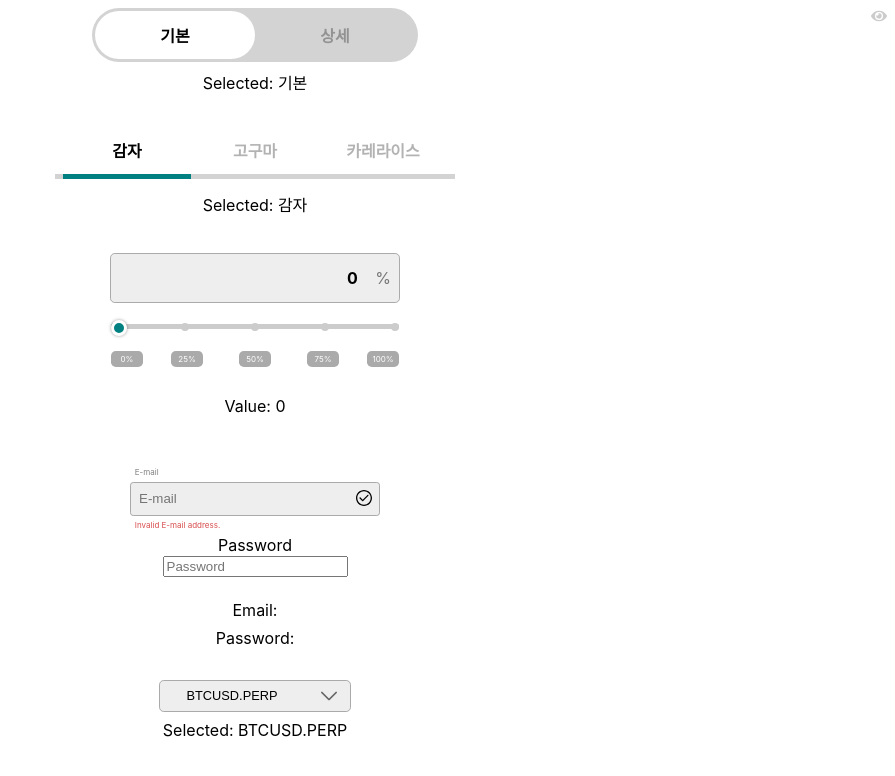
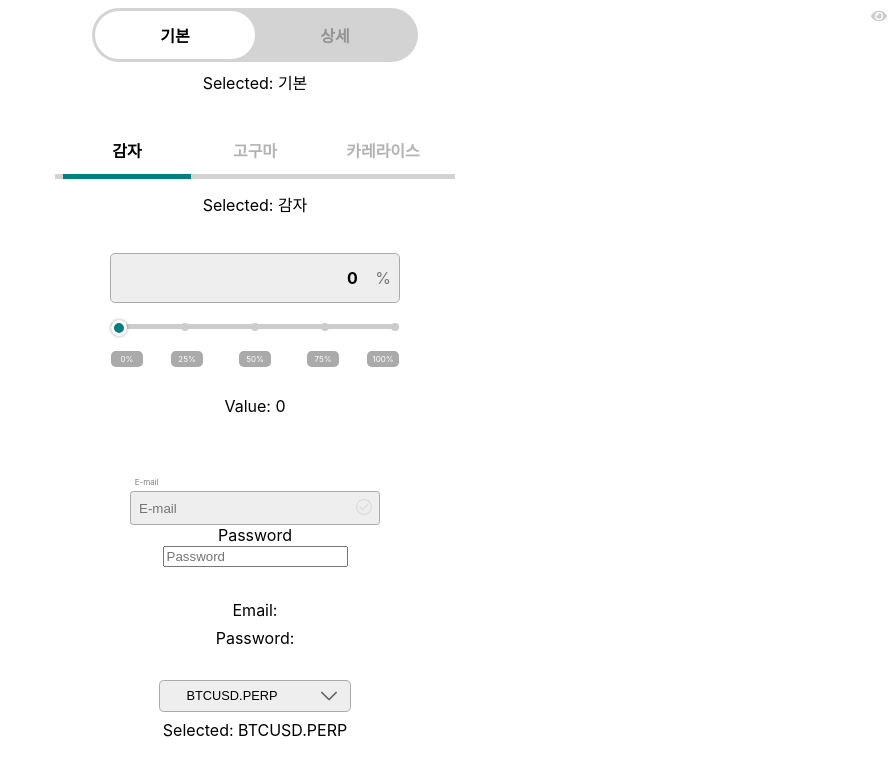
Before and after one commit to chichoon/wanted_pre_onboarding, a React (Create React App) app: page / in a window 1280 px wide. Shown: the top 776 px of the page, without its empty margins (385-1280 px from the left). Built offline with nearby package versions, Linux system fonts and the light colour scheme.

Commit message:
Design: Input 클래스명 classnames와 모듈로 재설정

```diff
--- a/src/components/Input/Input.js
+++ b/src/components/Input/Input.js
@@ -1,61 +1,59 @@
-import React, { useEffect, useState } from 'react';
+import React, { useEffect, useState } from 'react'
 
-import cx from 'classnames';
+import cx from 'classnames'
 
-import PasswordInput from './PasswordInput';
-import styles from './Input.module.scss';
-import { CheckIcon } from '../../assets/svgs';
+import PasswordInput from './PasswordInput'
+import styles from './Input.module.scss'
+import { CheckIcon } from '../../assets/svgs'
 
-const Input = ({ setFuncEmail, setFuncPassword }) => {
-  const [inputEmail, setInputEmail] = useState('');
-  const [inputPassword, setInputPassword] = useState('');
-  const [ifEmailValid, setIfEmailValid] = useState(false);
-  const [isHidden, setIsHidden] = useState(true);
+function Input({ setFuncEmail, setFuncPassword }) {
+  const [inputEmail, setInputEmail] = useState('')
+  const [inputPassword, setInputPassword] = useState('')
+  const [isEmailValid, setisEmailValid] = useState(false)
+  const [isHidden, setIsHidden] = useState(true)
 
-  const handleEmailChange = e => {
-    const regex = /[a-zA-Z0-9._]+@[a-zA-Z0-9-]+\.[a-zA-Z0-9-.]+$/;
-    setInputEmail(e.target.value);
-    if (e.target.value.match(regex)) setIfEmailValid(true);
-    else setIfEmailValid(false);
-  };
+  const handleEmailChange = (e) => {
+    const regex = /[a-zA-Z0-9._]+@[a-zA-Z0-9-]+\.[a-zA-Z0-9-.]+$/
+    setInputEmail(e.target.value)
+    if (e.target.value.match(regex)) {
+      setisEmailValid(true)
+      setIsHidden(true)
+    } else setisEmailValid(false)
+  }
 
-  const handleEmailBlur = e => {
-    e.preventDefault();
-    setIsHidden(!ifEmailValid && inputEmail.length > 0 ? true : false);
-  };
+  const handleEmailBlur = () => {
+    if (!isEmailValid && inputEmail.length > 0) setIsHidden(false)
+    else setIsHidden(true)
+  }
 
   useEffect(() => {
-    setFuncEmail(inputEmail);
-    setFuncPassword(inputPassword);
-  }, [inputEmail, inputPassword]);
+    setFuncEmail(inputEmail)
+    setFuncPassword(inputPassword)
+  }, [inputEmail, inputPassword, setFuncEmail, setFuncPassword])
 
   return (
     <div className={styles.inputDiv}>
       <div className={styles.inputContainer}>
-        <label htmlFor="email">E-mail</label>
+        <label htmlFor='email'>E-mail</label>
         <div>
           <input
-            type="email"
-            name="email"
-            placeholder="E-mail"
+            type='email'
+            name='email'
+            placeholder='E-mail'
             value={inputEmail}
             onChange={handleEmailChange}
             onBlur={handleEmailBlur}
           />
-          <label className={cx({ isHidden: isHidden })}>
+          <label htmlFor='email' className={cx(styles.labelInvalid, { [styles.isHidden]: isHidden })}>
             Invalid E-mail address.
           </label>
-          <CheckIcon />
+          <CheckIcon className={cx({ [styles.isEmailValid]: isEmailValid })} />
         </div>
       </div>
 
-      <PasswordInput
-        className="input-div passwd"
-        inputPassword={inputPassword}
-        setInputPassword={setInputPassword}
-      />
+      <PasswordInput className='input-div passwd' inputPassword={inputPassword} setInputPassword={setInputPassword} />
     </div>
-  );
-};
+  )
+}
 
-export default Input;
+export default Input
--- a/src/components/Input/Input.module.scss
+++ b/src/components/Input/Input.module.scss
@@ -1,3 +1,5 @@
+@use '/src/styles/constants/colors';
+
 .inputDiv {
   display: flex;
   flex-direction: column;
@@ -13,19 +15,22 @@
     }
 
     label {
+      display: flex;
+      flex-direction: column;
+      justify-content: left;
       width: 14rem;
       padding: 0.3rem;
       font-size: 0.5rem;
       color: rgba(0, 0, 0, 50%);
       text-align: left;
-
-      display: flex;
-      flex-direction: column;
-      justify-content: left;
     }
 
-    label:nth-child(2) {
-      color: rgba(200, 0, 0, 0.7);
+    .labelInvalid {
+      color: colors.$RED70P;
+    }
+
+    .isHidden {
+      display: none;
     }
 
     input {
@@ -33,31 +38,29 @@
       height: 2rem;
       padding: 0 0.5rem;
       padding-right: 2rem;
-      background-color: #eee;
-
-      border: 1px solid #aaa;
+      background-color: colors.$GRAYE;
+      border: 1px solid colors.$GRAYA;
       border-radius: 0.2rem;
     }
   }
 
-  .input-div:nth-child(1) {
+  &:first-child {
     margin-bottom: 0.5rem;
   }
 
   input:focus {
+    border: 1px solid colors.$BLACK;
     outline: none;
-    border: 1px solid black;
   }
 
   svg {
+    position: absolute;
+    top: 0.5rem;
+    right: 0.5rem;
     width: 1rem;
     height: 1rem;
-    color: black;
-
-    position: absolute;
-    right: 0.5rem;
-    top: 0.5rem;
-
+    color: colors.$BLACK;
+    fill: colors.$GRAYD;
     transition: fill 0.2s;
   }
 
@@ -65,7 +68,7 @@
     cursor: pointer;
   }
 
-  .isHidden {
-    display: none;
+  .isEmailValid {
+    fill: colors.$REPO_THEME;
   }
 }
--- a/src/styles/constants/_colors.scss
+++ b/src/styles/constants/_colors.scss
@@ -11,5 +11,6 @@ $GRAYE: #eeeeee;
 $BLACK20P: rgba(0, 0, 0, 20%);
 $BLACK50P: rgba(0, 0, 0, 50%);
 $BLACK70P: rgba(0, 0, 0, 70%);
+$RED70P: rgba(200, 0, 0, 70%);
 
-$REPO_THEME: #94b2b4;
+$REPO_THEME: #699092;
```
